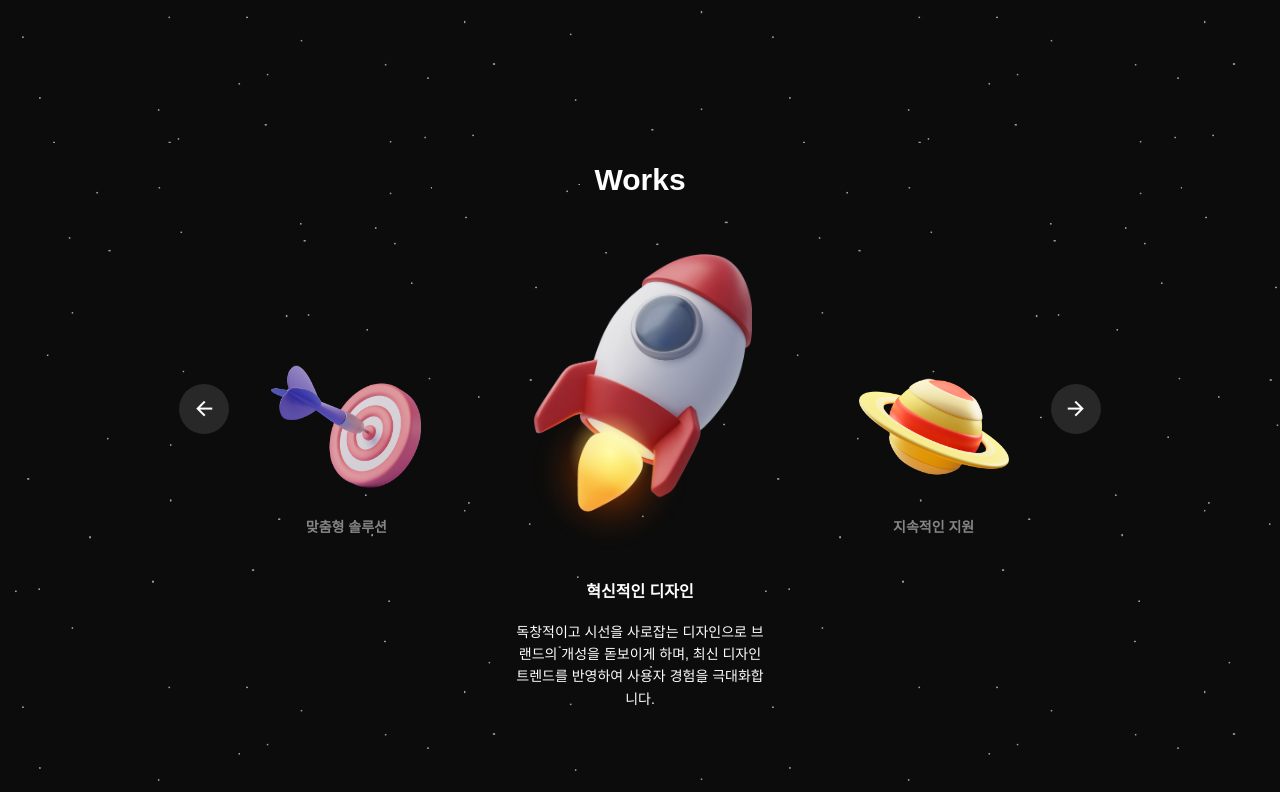
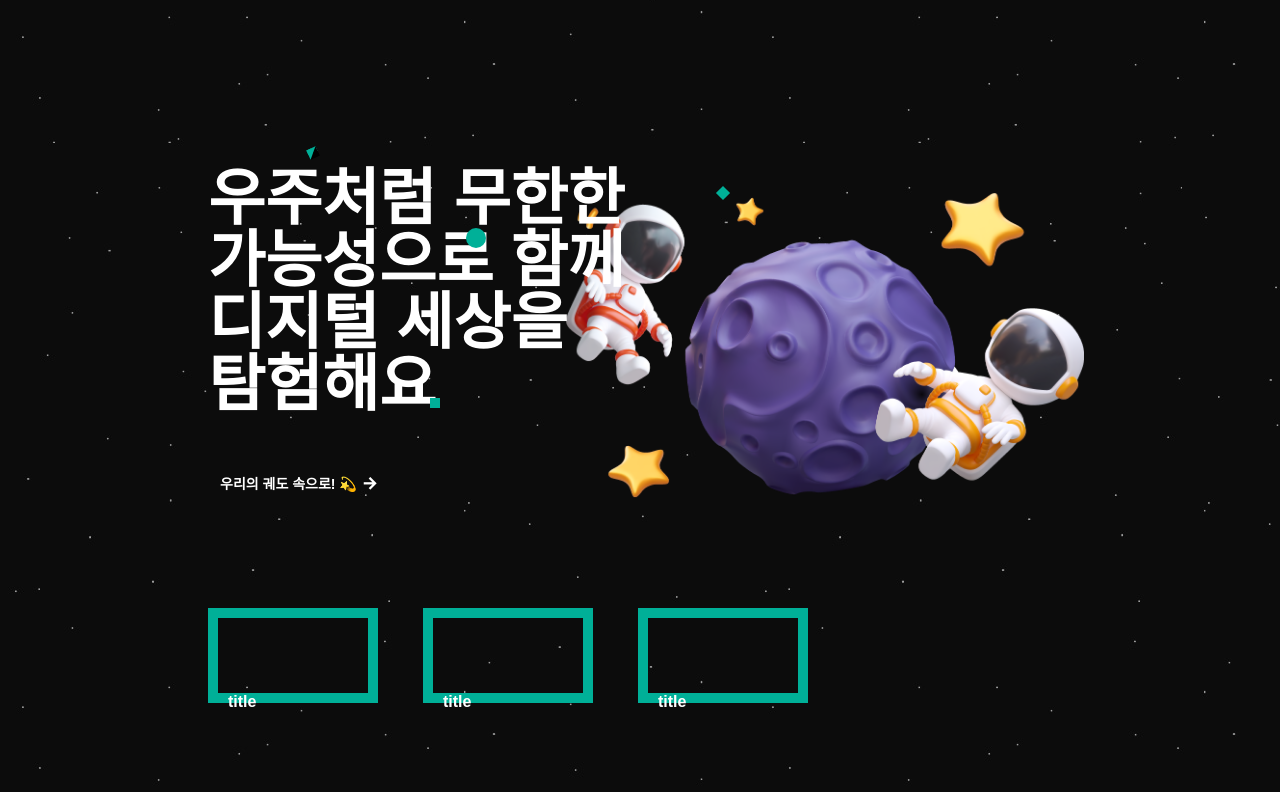
Before and after one commit to coder-unani/orbitcode, a React (Create React App) app: page / in a window 1280 px wide. Shown: the part 1582-2374 px from the top of the page. Built offline with nearby package versions, Linux system fonts and the light colour scheme; a web font is replaced by a local one.

Commit message:
[feat] about 레이아웃 추가

```diff
--- /dev/null
+++ b/src/pages/About.tsx
@@ -0,0 +1,29 @@
+import React from 'react';
+
+const About = () => {
+  return (
+    <div className="about">
+      <div className="about-banner">
+        <h2>우주처럼 무한한 가능성으로 함께 디지털 세상을 탐험해요</h2>
+        <button className="join">
+          우리의 궤도 속으로! 💫
+          <i className="ri-arrow-right-line"></i>
+        </button>
+        <img src="assets/about.png" alt="우주비행사,행성" />
+      </div>
+      <div className="about-options">
+        <a href="#">
+          <h3>title</h3>
+        </a>
+        <a href="#">
+          <h3>title</h3>
+        </a>
+        <a href="#">
+          <h3>title</h3>
+        </a>
+      </div>
+    </div>
+  );
+};
+
+export default About;
--- a/src/pages/Home.tsx
+++ b/src/pages/Home.tsx
@@ -4,14 +4,13 @@ import Nav from 'components/Nav';
 import Intro from 'pages/Intro';
 import Work from 'pages/Work';
 import 'styles/Home.css';
+import About from './About';
+import Contact from './Contact';
 
 /**
  * @TODOS
- * 컴포넌트 분리
- * 1. header
- * 2. nav
- * 3. main
- * 4. footer
+ * - scroll down 시 컴포넌트 fade in, fade out 효과 추가
+ * - 카카오톡 문의 기능 추가
  */
 
 const Home = () => {
@@ -28,7 +27,10 @@ const Home = () => {
             <Work />
           </li>
           <li className="active">
-            <Work />
+            <About />
+          </li>
+          <li className="active">
+            <Contact />
           </li>
         </ul>
       </main>
--- a/src/styles/Home.css
+++ b/src/styles/Home.css
@@ -69,6 +69,30 @@
   src: url("https://cdn.jsdelivr.net/gh/webfontworld/sunn/SUIT-Heavy.eot");
   src: url("https://cdn.jsdelivr.net/gh/webfontworld/sunn/SUIT-Heavy.eot?#iefix") format("embedded-opentype"), url("https://cdn.jsdelivr.net/gh/webfontworld/sunn/SUIT-Heavy.woff2") format("woff2"), url("https://cdn.jsdelivr.net/gh/webfontworld/sunn/SUIT-Heavy.woff") format("woff"), url("https://cdn.jsdelivr.net/gh/webfontworld/sunn/SUIT-Heavy.ttf") format("truetype");
   font-display: swap;
+}
+@-webkit-keyframes float {
+  0%, 100% {
+    top: 40%;
+  }
+  50% {
+    top: 50%;
+  }
+}
+@-moz-keyframes float {
+  0%, 100% {
+    top: 40%;
+  }
+  50% {
+    top: 50%;
+  }
+}
+@keyframes float {
+  0%, 100% {
+    top: 40%;
+  }
+  50% {
+    top: 50%;
+  }
 }
 @-webkit-keyframes fade-in-out {
   0%, 100% {
@@ -201,12 +225,14 @@ button {
 
 button.join {
   position: relative;
+  display: flex;
+  align-items: center;
   font-size: 14px;
   font-weight: 700;
   line-height: 1.6;
 }
 button.join i {
-  font-size: 16px;
+  font-size: 18px;
   margin-left: 4px;
 }
 
@@ -398,17 +424,17 @@ button.join i {
 }
 .intro-banner button.join {
   position: relative;
-  padding: 5px 17px 5px 12px;
+  padding: 5px 12px;
   line-height: 1.4;
-  overflow: hidden;
 }
 .intro-banner button.join .background {
   position: absolute;
   top: 0;
-  left: 23px;
+  left: 35px;
   right: 0;
   height: 100%;
   background-color: #000000;
+  border-radius: 20px;
   transition: left 0.2s ease-in-out;
   overflow: hidden;
   z-index: -1;
@@ -572,3 +598,125 @@ button.join i {
 .work-lookup .slider-next {
   right: 0;
 }
+
+.about {
+  display: flex;
+  flex-direction: column;
+  justify-content: center;
+  max-width: 75%;
+  width: 900px;
+  height: 100%;
+  margin: 0 auto;
+}
+
+.about-banner {
+  position: relative;
+  width: 100%;
+  min-height: 475px;
+}
+.about-banner::before {
+  content: "";
+  position: absolute;
+  top: 15px;
+  left: 100px;
+  transform: rotate(-25deg);
+  border-color: #00b098 #000000 #000000 #00b098;
+  border-style: solid;
+  border-width: 5px;
+}
+.about-banner::after {
+  content: "";
+  position: absolute;
+  top: 55px;
+  left: 510px;
+  width: 10px;
+  height: 10px;
+  transform: rotate(45deg);
+  background-color: #00b098;
+}
+.about-banner h2 {
+  position: relative;
+  max-width: 480px;
+  font-size: 62px;
+  font-weight: 900;
+  line-height: 1;
+  word-break: keep-all;
+  margin-top: 35px;
+  z-index: 1;
+}
+.about-banner h2::before {
+  content: "";
+  position: absolute;
+  top: 60px;
+  left: 258px;
+  width: 20px;
+  height: 20px;
+  background-color: #00b098;
+  border-radius: 50%;
+}
+.about-banner h2::after {
+  content: "";
+  position: absolute;
+  top: 230px;
+  left: 222px;
+  width: 10px;
+  height: 10px;
+  background-color: #00b098;
+}
+.about-banner button.join {
+  position: relative;
+  padding: 5px 12px;
+  line-height: 1.4;
+}
+.about-banner button.join i {
+  position: relative;
+  left: 0;
+  transition: left 0.2s ease-in-out;
+}
+.about-banner button.join:hover i {
+  left: 5px;
+}
+.about-banner img {
+  position: absolute;
+  top: 50%;
+  right: -12px;
+  transform: translateY(-50%);
+  width: 60%;
+  -webkit-animation: float 8s ease-in-out infinite;
+  animation: float 8s ease-in-out infinite;
+}
+
+.about-options {
+  display: flex;
+  justify-content: space-between;
+  width: 100%;
+  max-width: 600px;
+}
+.about-options a {
+  position: relative;
+  width: 150px;
+  height: 75px;
+  border: 10px solid #00b098;
+  background-color: transparent;
+}
+.about-options a h3 {
+  position: absolute;
+  bottom: -38px;
+  left: 10px;
+  font-size: 16px;
+  transition: bottom 0.2s ease-in-out;
+}
+.about-options a:hover h3 {
+  bottom: calc(-38px - 1em);
+}
+
+.contact {
+  top: 0;
+  left: 0;
+  width: 100%;
+  height: 100%;
+  background-image: url("assets/contact.png");
+  background-position: 50%;
+  background-repeat: no-repeat;
+  background-size: cover;
+}
--- a/src/styles/scss/Home.scss
+++ b/src/styles/scss/Home.scss
@@ -131,6 +131,16 @@ $point-color: #00b098;
 }
 
 // keyframes
+@include keyframes(float) {
+  0%,
+  100% {
+    top: 40%;
+  }
+  50% {
+    top: 50%;
+  }
+}
+
 @include keyframes(fade-in-out) {
   0%,
   100% {
@@ -214,12 +224,14 @@ button {
 
 button.join {
   position: relative;
+  display: flex;
+  align-items: center;
   font-size: 14px;
   font-weight: 700;
   line-height: 1.6;
 
   i {
-    font-size: 16px;
+    font-size: 18px;
     margin-left: 4px;
   }
 }
@@ -438,17 +450,17 @@ button.join {
 
   button.join {
     position: relative;
-    padding: 5px 17px 5px 12px;
+    padding: 5px 12px;
     line-height: 1.4;
-    overflow: hidden;
 
     .background {
       position: absolute;
       top: 0;
-      left: 23px;
+      left: 35px;
       right: 0;
       height: 100%;
       background-color: $black;
+      border-radius: 20px;
       transition: left 0.2s ease-in-out;
       overflow: hidden;
       z-index: -1;
@@ -466,6 +478,7 @@ button.join {
         user-select: none;
         user-drag: none;
       }
+
       &::before {
         content: '';
         position: absolute;
@@ -640,3 +653,138 @@ button.join {
     right: 0;
   }
 }
+
+.about {
+  display: flex;
+  flex-direction: column;
+  justify-content: center;
+  max-width: 75%;
+  width: 900px;
+  height: 100%;
+  margin: 0 auto;
+}
+
+.about-banner {
+  position: relative;
+  width: 100%;
+  min-height: 475px;
+
+  &::before {
+    content: '';
+    position: absolute;
+    top: 15px;
+    left: 100px;
+    transform: rotate(-25deg);
+    border-color: $point-color $black $black $point-color;
+    border-style: solid;
+    border-width: 5px;
+  }
+
+  &::after {
+    content: '';
+    position: absolute;
+    top: 55px;
+    left: 510px;
+    width: 10px;
+    height: 10px;
+    transform: rotate(45deg);
+    background-color: $point-color;
+  }
+
+  h2 {
+    position: relative;
+    max-width: 480px;
+    font-size: 62px;
+    font-weight: 900;
+    line-height: 1;
+    word-break: keep-all;
+    margin-top: 35px;
+    z-index: 1;
+
+    &::before {
+      content: '';
+      position: absolute;
+      top: 60px;
+      left: 258px;
+      width: 20px;
+      height: 20px;
+      background-color: $point-color;
+      border-radius: 50%;
+    }
+
+    &::after {
+      content: '';
+      position: absolute;
+      top: 230px;
+      left: 222px;
+      width: 10px;
+      height: 10px;
+      background-color: $point-color;
+    }
+  }
+
+  button.join {
+    position: relative;
+    padding: 5px 12px;
+    line-height: 1.4;
+
+    i {
+      position: relative;
+      left: 0;
+      transition: left 0.2s ease-in-out;
+    }
+
+    &:hover i {
+      left: 5px;
+    }
+  }
+
+  img {
+    position: absolute;
+    // top: 35px;
+    top: 50%;
+    right: -12px;
+    transform: translateY(-50%);
+    width: 60%;
+    @include animation(float 8s ease-in-out infinite);
+  }
+}
+
+.about-options {
+  display: flex;
+  justify-content: space-between;
+  width: 100%;
+  max-width: 600px;
+
+  a {
+    position: relative;
+    width: 150px;
+    height: 75px;
+    border: 10px solid $point-color;
+    background-color: transparent;
+
+    h3 {
+      position: absolute;
+      bottom: -38px;
+      left: 10px;
+      font-size: 16px;
+      transition: bottom 0.2s ease-in-out;
+    }
+
+    &:hover h3 {
+      bottom: calc(-38px - 1em);
+    }
+  }
+}
+
+.contact {
+  // position: fixed;
+  top: 0;
+  left: 0;
+  width: 100%;
+  height: 100%;
+  background-image: url('assets/contact.png');
+  background-position: 50%;
+  background-repeat: no-repeat;
+  background-size: cover;
+}
```
Also changed, not shown: public/assets/contact-visual-2.png (deleted).
